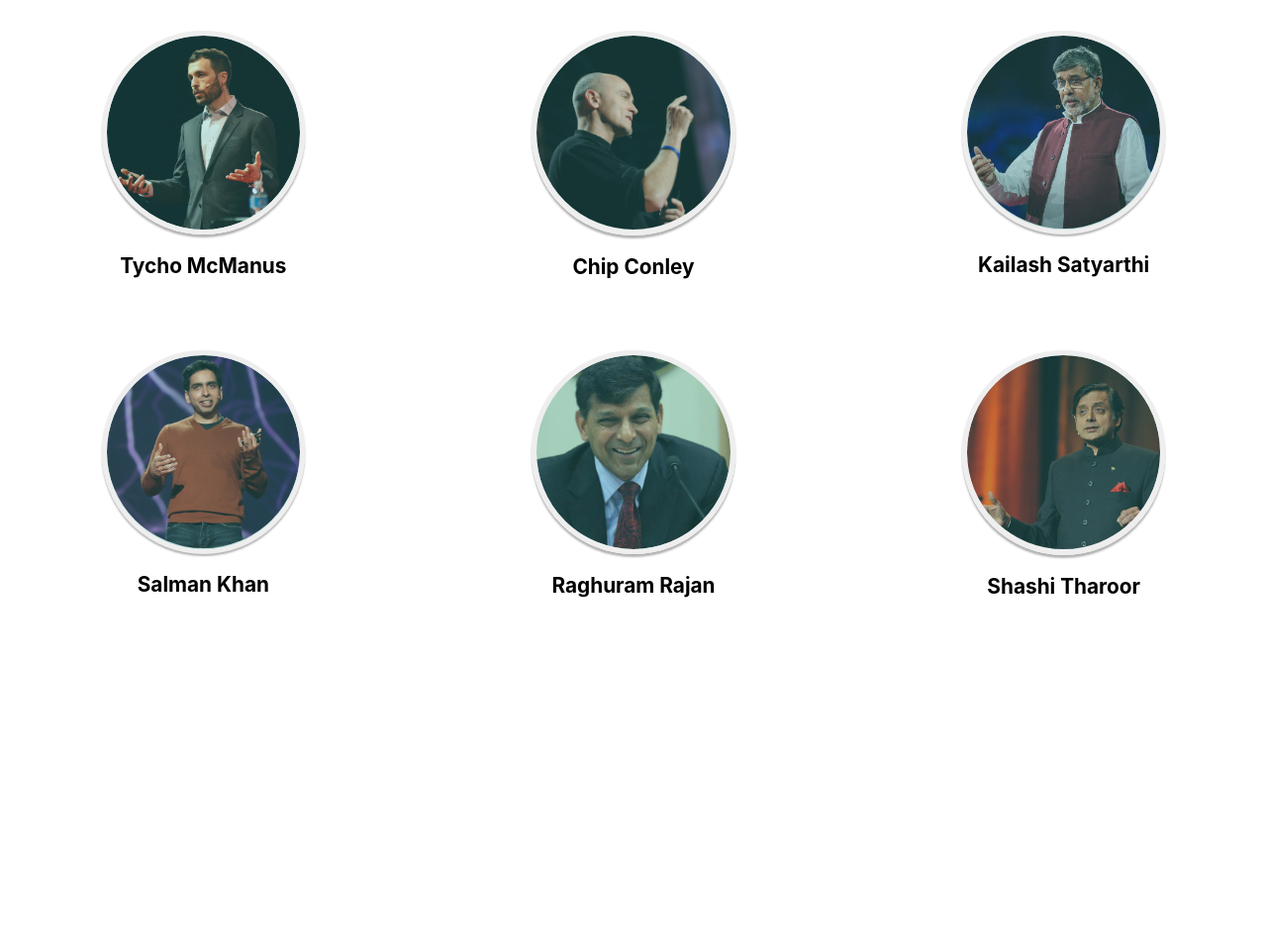
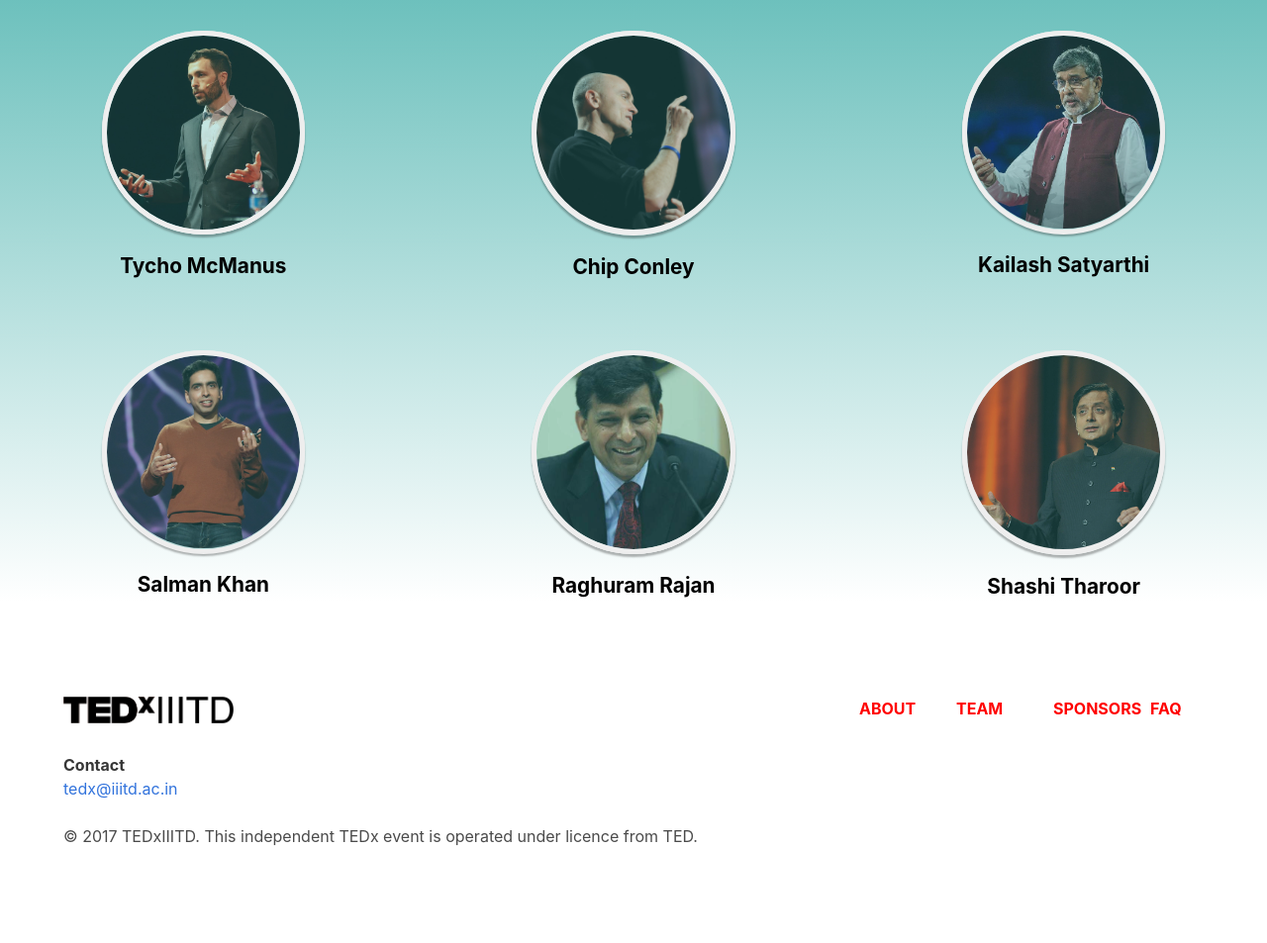
Before and after one commit to mnpw/tedx, a plain HTML site: page index.html in a window 1280 px wide. Shown: the part 992-1945 px from the top of the page at 99% size. Before the commit the page ends 1612 px from the top, so only its background shows below. Drawn offline with nearby package versions, Linux system fonts and the light colour scheme; a web font is replaced by a local one.

Commit message:
footer added

```diff
--- a/css/main.css
+++ b/css/main.css
@@ -10,7 +10,7 @@
 }
 
 .hero-body {
-	background-image: linear-gradient(to bottom right, rgba(63, 173, 168, 0.8), rgba(128, 128, 128, 0.5));
+	background-image: linear-gradient(to bottom, rgba(128, 128, 128, 0.6), rgba(63, 173, 168, 1));
 }
 
 .speaker-name {
@@ -40,3 +40,12 @@
   position: absolute;
   -webkit-transition: all 0.5s ease;
 }
+
+
+ul.footermenu li {
+  display: inline;
+  padding: 20px;
+  cursor: pointer;
+  color: red;
+  font-weight: bolder;
+}
--- a/index.html
+++ b/index.html
@@ -38,9 +38,9 @@
 					</div>
 				</div>
 			</section>
-			<div class="hero is-fullheight">
+			<div class="hero is-fullheight" style="background-image: linear-gradient(to bottom, rgba(63, 173, 168, 1), rgba(255, 255, 255, 1));">
 				<br>
-				<div style="text-align: center; color: black; font-family: 'Patua One', cursive;" class="is-size-1">Speakers</div><br>
+				<div style="text-align: center; color: white; font-family: 'Patua One', cursive;" class="is-size-1">Speakers</div><br>
 				<div class="columns">
 					<div class="column circle">
 						<div class="overlay" onmouseover="animatespeakers(1, true);" onmouseout="animatespeakers(1, false);"></div>
@@ -76,6 +76,41 @@
 					</div>
 				</div>
 			</div>
+			<br><br>
+			<footer class="footer" style="background-color: white;">
+				<div class="container">
+					<div class="columns">
+						<div class="column is-2">
+							<img src="img/logoblack.png">
 						</div>
+						<div class="column is-offset-6 is-4">
+							<ul class="footermenu">
+								<div class="columns">
+									<div class="column is-one-quarter"><li>ABOUT</li></div>
+									<div class="column is-one-quarter"><li>TEAM</li></div>
+									<div class="column is-one-quarter"><li>SPONSORS</li></div>
+									<div class="column is-one-quarter"><li>FAQ</li></div>
+								</div>
+							</ul>
+						</div>
+					</div>
+					<div class="columns">
+						<div class="column is-4">
+							<strong>Contact</strong>
+							<br>
+							<div class="columns">
+								<div class="column is-12">
+									<a href="mailto:tedx@iiitd.ac.in">tedx@iiitd.ac.in</a>
+								</div>
+							</div>
+						</div>
+					</div>
+					<div class="columns">
+						<div class="column is-12">
+							© 2017 TEDxIIITD. This independent TEDx event is operated under licence from TED.
+						</div>
+					</div>
+				</div>
+			</footer>
 		</body>
 	</html>
```
Also changed, not shown: img/logoblack.png (added). Lines whose indentation alone changed are shown as unchanged.
